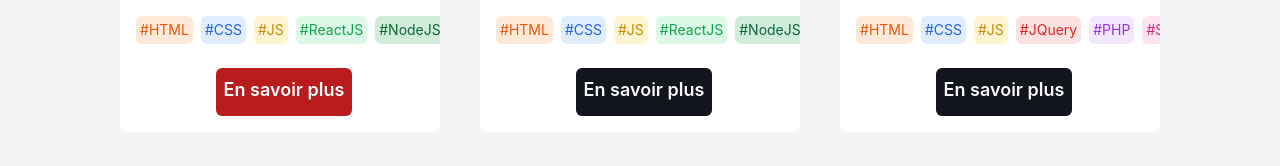
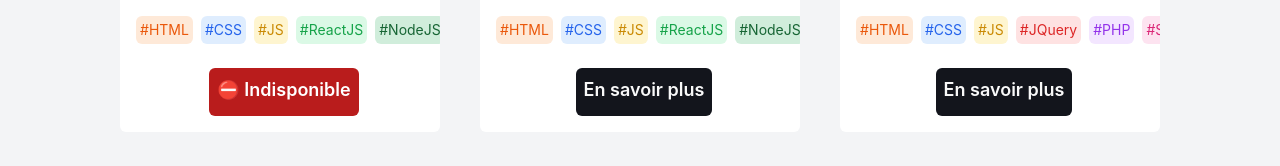
Before and after one commit to Atlasentinel/portfolio, a React (Create React App) app: page / in a window 1280 px wide. Shown: the part 2046-2212 px from the top of the page. Built offline with nearby package versions, Linux system fonts and the light colour scheme.

Commit message:
Amélioration du front

```diff
--- a/src/Components/Commons/ProjectCard.js
+++ b/src/Components/Commons/ProjectCard.js
@@ -23,7 +23,7 @@ function ProjectCard({ img, title, description, date_start, date_end, array, lin
                 </div>
                 <TagTechno array={array} />
                 <div className="h-20 flex p-2 pl-4 py-4 place-content-center text-white font-semibold text-lg">
-                    <a href={link} className={`flex flex-row rounded-md p-2 ${available ? "bg-red-700 text-white cursor-not-allowed" : "bg-[#13151c] text-[#f9f9f9]"} `}> En savoir plus</a>
+                <a href={link} className={`flex flex-row rounded-md p-2 ${!available ? "bg-[#13151c] elay-50 hover:bg-[#222222] text-[#f9f9f9]" : "bg-red-700 text-white cursor-not-allowed"} `}> {!available ? "En savoir plus" : "⛔ Indisponible"}</a>
                 </div>
             </div>
         </div>
--- a/src/Pages/Home/homePage.js
+++ b/src/Pages/Home/homePage.js
@@ -35,7 +35,7 @@ function Home() {
         setModalIsOpen(false);
     };
 
-    const texts = ["Développeur Full Stack 💻", "Alternant chez CHAUSSEA 👟", "Futur Ingénieur I.A 🤖", "En train de dormir 😴"];
+    const texts = ["Développeur Full Stack 💻", "Alternant chez CHAUSSEA 👟", "Futur Ingénieur I.A 🤖", "En train de dormir 😴", "Error 404 [Human not found]"];
     const bastionTags = ['HTML', 'CSS', 'JS', 'Python', 'ReactJS', 'NodeJS', 'RASPBERRY'];
     const coiffeurTags = ['HTML', 'CSS', 'JS', 'ReactJS', 'NodeJS'];
     const clapinTags = ['HTML', 'CSS', 'JS', 'ReactJS', 'NodeJS'];
@@ -122,7 +122,7 @@ function Home() {
                                 Je suis: <TypingAnimation texts={texts} speed={100} pauseTime={100} />|
                             </p>
                             <p class="font-extralight  text-left  max-w-xl text-sky-950 ml-2">
-                                Jeune pirate informatique de 22 ans 🏴‍☠️, je navigue sur les mers de la programmation avec envie et passion à la recherche du trésor de la connaissance.<br />
+                                Jeune pirate informatique de 22 ans 🏴‍☠️, je navigue sur les mers de la programmation avec envie et passion à la recherche du trésor de la connaissance ⛵.<br />
                                 <i>
                                     "Le fruit de nos echecs est le composte de notre réussite" - 2019
                                     <br />
```
